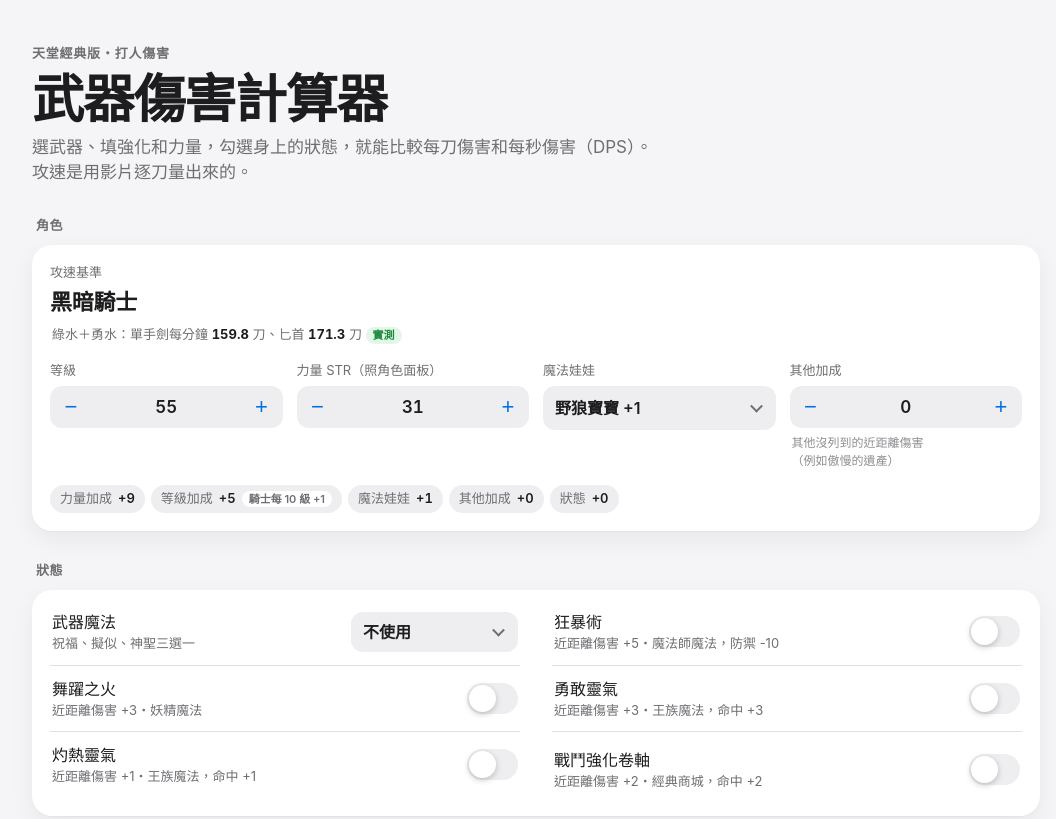
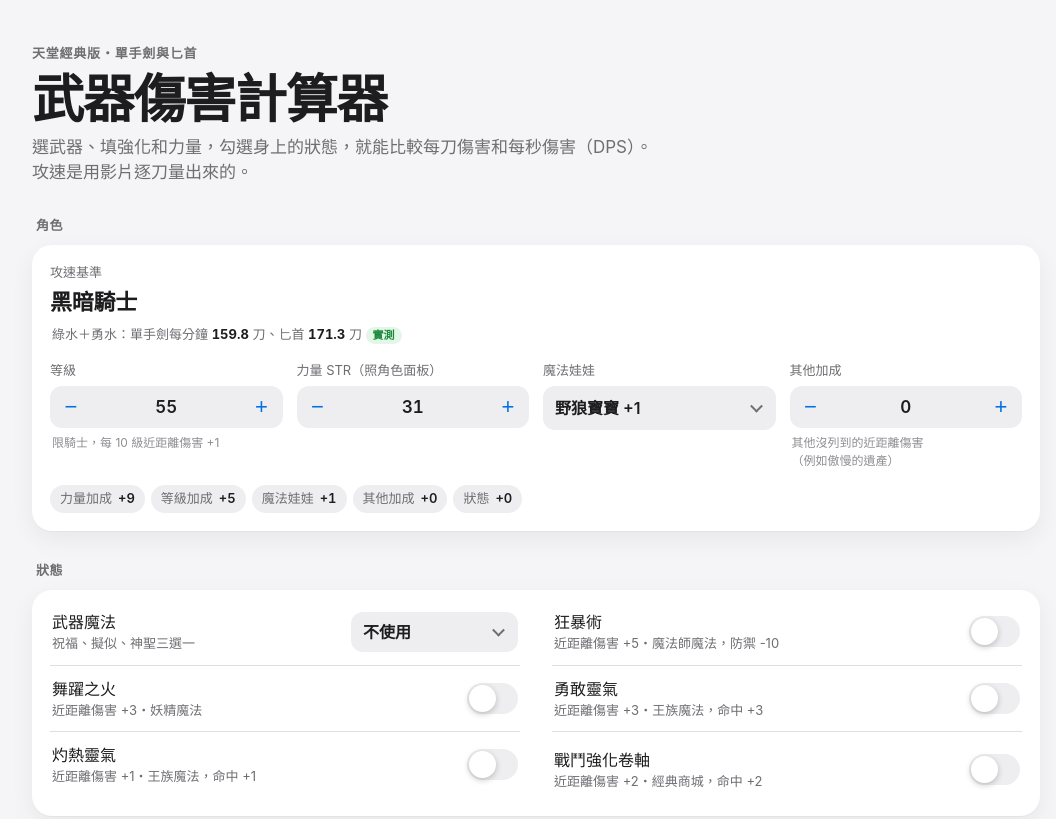
Before and after one commit to ethandev89-coder/lc-damage-calc, a plain HTML site: page index.html in a window 1280 px wide. Shown: the top 819 px of the page, without its empty margins (104-1160 px from the left). Drawn offline with Linux system fonts and the light colour scheme.

Commit message:
經典版武器傷害計算器

```diff
--- a/index.html
+++ b/index.html
@@ -4,9 +4,9 @@
 <meta charset="utf-8">
 <meta name="viewport" content="width=device-width, initial-scale=1, viewport-fit=cover">
 <title>經典版武器傷害計算器</title>
-<meta name="description" content="選武器、強化、力量和狀態，比較天堂經典版打人時每刀與每分鐘的傷害；攻速是影片逐刀實測。">
+<meta name="description" content="選武器、強化、力量和狀態，比較天堂經典版單手劍與匕首的每刀和每秒傷害；攻速是影片逐刀實測。">
 <meta property="og:title" content="經典版武器傷害計算器">
-<meta property="og:description" content="選武器、強化、力量和狀態，比較天堂經典版打人時每刀與每分鐘的傷害；攻速是影片逐刀實測。">
+<meta property="og:description" content="選武器、強化、力量和狀態，比較天堂經典版單手劍與匕首的每刀和每秒傷害；攻速是影片逐刀實測。">
 <meta property="og:type" content="website">
 <meta name="theme-color" content="#f5f5f7" media="(prefers-color-scheme: light)">
 <meta name="theme-color" content="#000000" media="(prefers-color-scheme: dark)">
@@ -139,7 +139,7 @@ button:focus-visible,select:focus-visible,input:focus-visible{outline:2px solid
 <body>
 <div class="wrap">
   <header>
-    <div class="eyebrow">天堂經典版・打人傷害</div>
+    <div class="eyebrow">天堂經典版・單手劍與匕首</div>
     <h1>武器傷害計算器</h1>
     <p class="lede">選武器、填強化和力量，勾選身上的狀態，就能比較每刀傷害和每秒傷害（DPS）。攻速是用影片逐刀量出來的。</p>
   </header>
@@ -160,6 +160,7 @@ button:focus-visible,select:focus-visible,input:focus-visible{outline:2px solid
             <input id="f-level" type="number" inputmode="numeric" min="1" max="99" step="1">
             <button type="button" data-step="1" data-for="f-level" aria-label="等級加 1">+</button>
           </div>
+          <p class="field-hint">限騎士，每 10 級近距離傷害 +1</p>
         </div>
         <div class="field">
           <label for="f-str">力量 STR（照角色面板）</label>
@@ -380,7 +381,7 @@ function update(){
   $("f-doll").value=state.doll;
   $("derived").innerHTML=
     `<span class="chip">力量加成 <b>+${sb}</b></span>`+
-    `<span class="chip">${p.knight?`等級加成 <b>+${lv}</b> <span class="tag">騎士每 10 級 +1</span>`:"妖精沒有等級加成"}</span>`+
+    `<span class="chip">${p.knight?`等級加成 <b>+${lv}</b>`:"妖精沒有等級加成"}</span>`+
     `<span class="chip">魔法娃娃 <b>+${dollV}</b></span>`+
     `<span class="chip">其他加成 <b>${state.other<0?"":"+"}${state.other}</b></span>`+
     `<span class="chip">狀態 <b>+${buffSum}</b></span>`;
```
